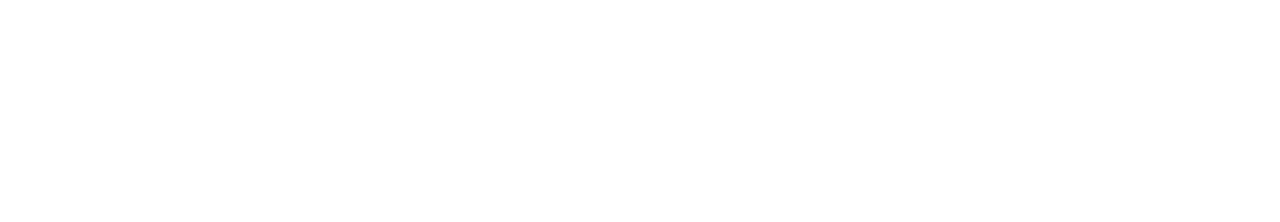
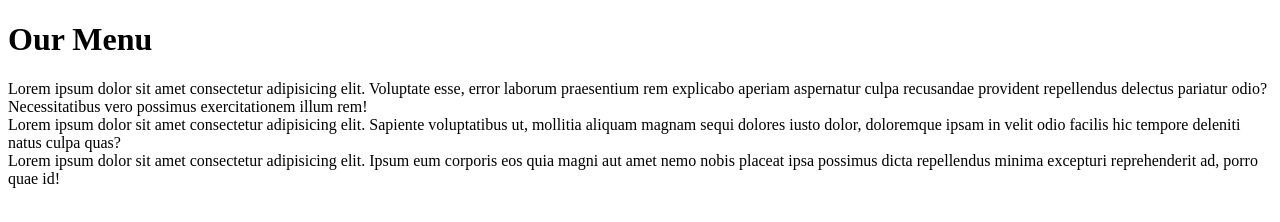
Before and after one commit to joaquin-14R/md2_solution.github.io, a plain HTML site: page index.html in a window 1280 px wide. Drawn offline with Linux system fonts and the light colour scheme.

Commit message:
Added html structure

```diff
--- a/index.html
+++ b/index.html
@@ -7,6 +7,15 @@
     <meta name='viewport' content='width=device-width, initial-scale=1'>
 </head>
 <body>
-
+    <h1>Our Menu</h1>
+    <div>
+        Lorem ipsum dolor sit amet consectetur adipisicing elit. Voluptate esse, error laborum praesentium rem explicabo aperiam aspernatur culpa recusandae provident repellendus delectus pariatur odio? Necessitatibus vero possimus exercitationem illum rem!
+    </div>
+    <div>
+        Lorem ipsum dolor sit amet consectetur adipisicing elit. Sapiente voluptatibus ut, mollitia aliquam magnam sequi dolores iusto dolor, doloremque ipsam in velit odio facilis hic tempore deleniti natus culpa quas?
+    </div>
+    <div>
+        Lorem ipsum dolor sit amet consectetur adipisicing elit. Ipsum eum corporis eos quia magni aut amet nemo nobis placeat ipsa possimus dicta repellendus minima excepturi reprehenderit ad, porro quae id!
+    </div>
 </body>
 </html>
```
